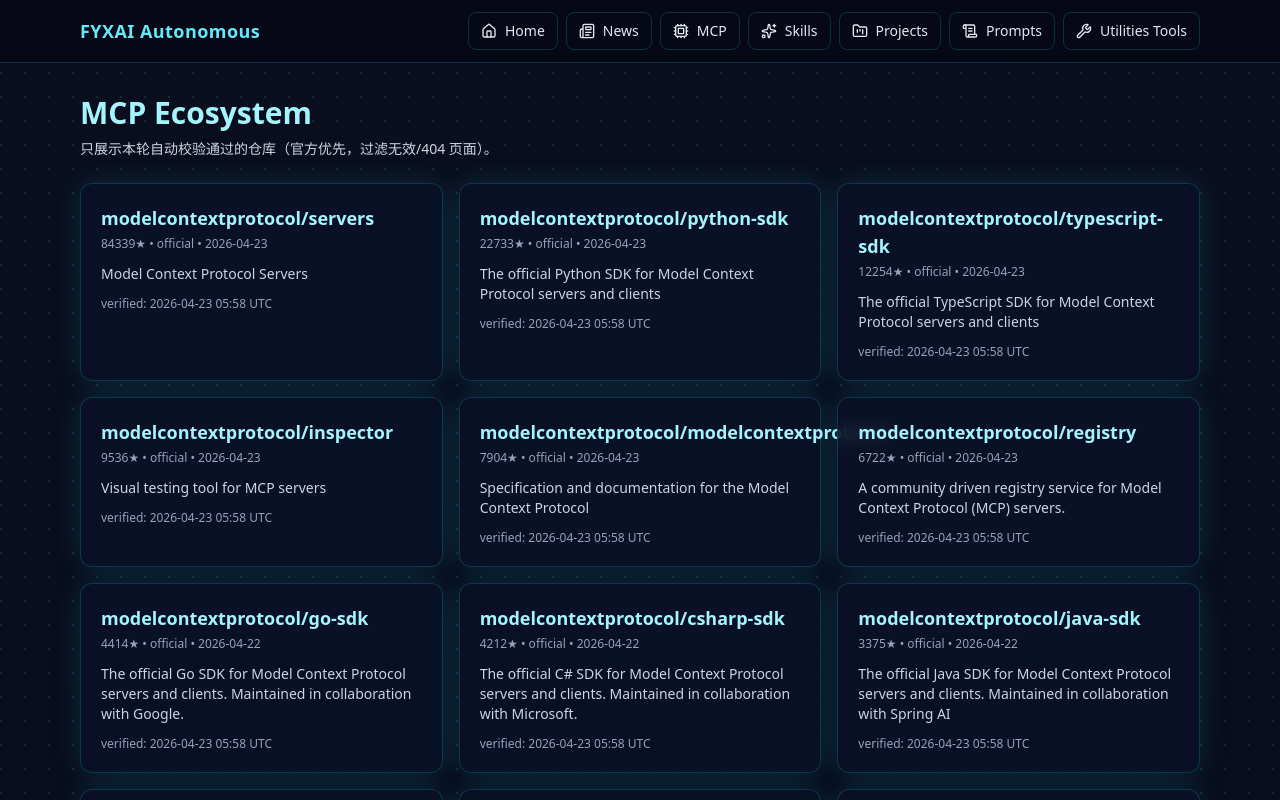
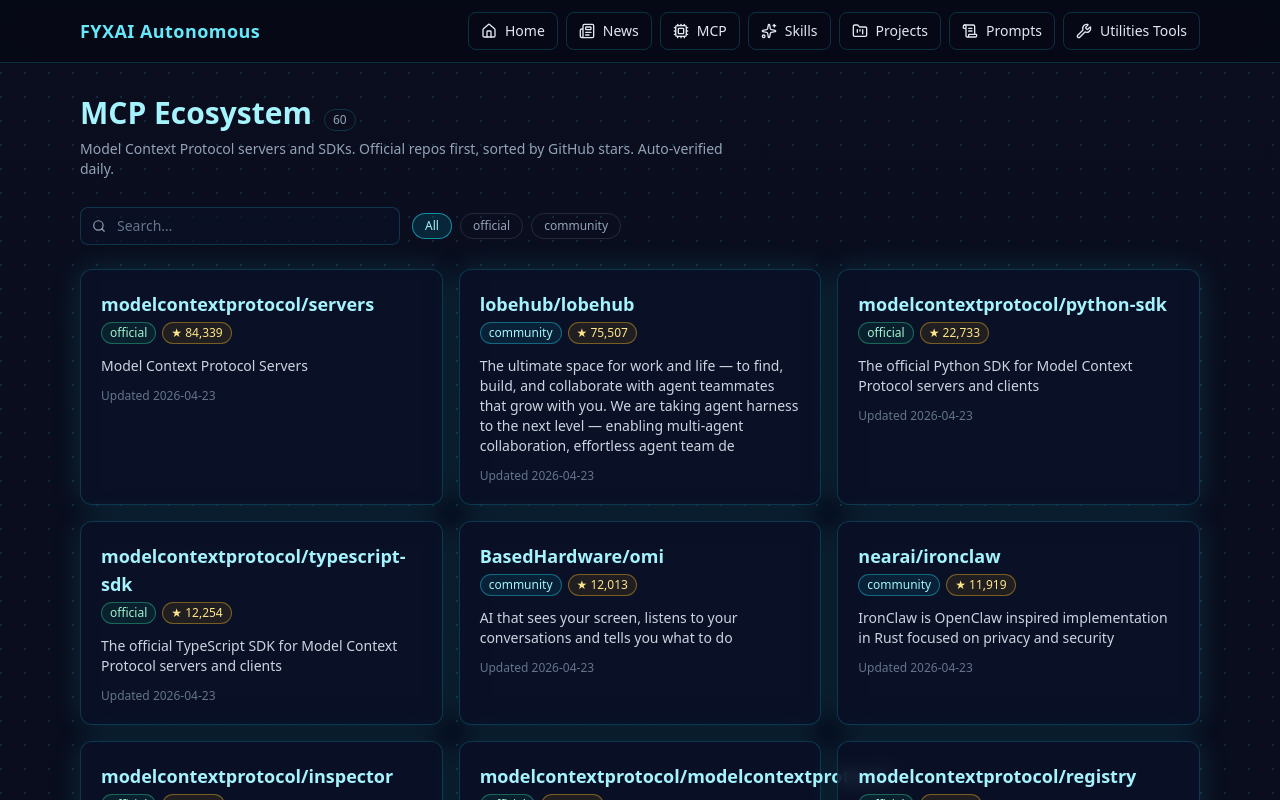
Before and after one commit to fyxai/fyxai.github.io, a Next.js app: page /mcp in a window 1280 px wide. Shown: the top 800 px of the page. Built offline with nearby package versions, Linux system fonts and the light colour scheme.

Commit message:
feat: MCP page — FilterBar, stars badge, sorted by stars, English only

```diff
--- a/app/mcp/page.jsx
+++ b/app/mcp/page.jsx
@@ -1,29 +1,51 @@
 import mcp from '../../data/mcp.json';
 import { CardGrid, InfoCard } from '../../components/Cards';
+import { Badge } from '../../components/Badge';
+import { FilterBar } from '../../components/FilterBar';
+import { SectionHeader } from '../../components/SectionHeader';
 
-export const metadata = { title: 'MCP | FYXAI' };
+export const metadata = { title: 'MCP Ecosystem | FYXAI' };
+
+const SOURCES = ['official', 'community'];
+
+const sortedMcp = [...mcp].sort((a, b) => (b.stars || 0) - (a.stars || 0));
 
 export default function McpPage() {
   return (
     <section>
-      <div className="mb-6">
-        <h1 className="text-3xl font-bold text-cyan-200">MCP Ecosystem</h1>
-        <p className="mt-2 text-sm text-slate-300">只展示本轮自动校验通过的仓库（官方优先，过滤无效/404 页面）。</p>
-      </div>
+      <SectionHeader
+        title="MCP Ecosystem"
+        count={mcp.length}
+        description="Model Context Protocol servers and SDKs. Official repos first, sorted by GitHub stars. Auto-verified daily."
+      />
 
-      <CardGrid>
-        {mcp.map((item) => (
-          <InfoCard
-            key={item.repo}
-            title={item.name}
-            subtitle={`${item.stars || 0}★ • ${item.source || 'community'} • ${item.updatedAt ? new Date(item.updatedAt).toISOString().slice(0, 10) : ''}`}
-            href={item.repo}
-          >
-            <p>{item.description}</p>
-            <p className="mt-3 text-xs text-slate-400">verified: {item.verifiedAt ? new Date(item.verifiedAt).toISOString().slice(0, 16).replace('T', ' ') : '-' } UTC</p>
-          </InfoCard>
-        ))}
-      </CardGrid>
+      <FilterBar
+        items={sortedMcp}
+        categories={SOURCES}
+        searchFields={['name', 'description']}
+        categoryField="source"
+      >
+        {(filtered) => (
+          <CardGrid>
+            {filtered.map((item) => (
+              <InfoCard key={item.repo} title={item.name} href={item.repo}>
+                <div className="mb-3 flex flex-wrap gap-1.5">
+                  <Badge variant={item.source === 'official' ? 'official' : 'community'}>
+                    {item.source || 'community'}
+                  </Badge>
+                  {item.stars > 0 && (
+                    <Badge variant="stars">★ {item.stars.toLocaleString()}</Badge>
+                  )}
+                </div>
+                <p className="text-sm text-slate-300">{item.description}</p>
+                <p className="mt-3 text-xs text-slate-500">
+                  Updated {item.updatedAt ? new Date(item.updatedAt).toISOString().slice(0, 10) : '—'}
+                </p>
+              </InfoCard>
+            ))}
+          </CardGrid>
+        )}
+      </FilterBar>
     </section>
   );
 }
```
